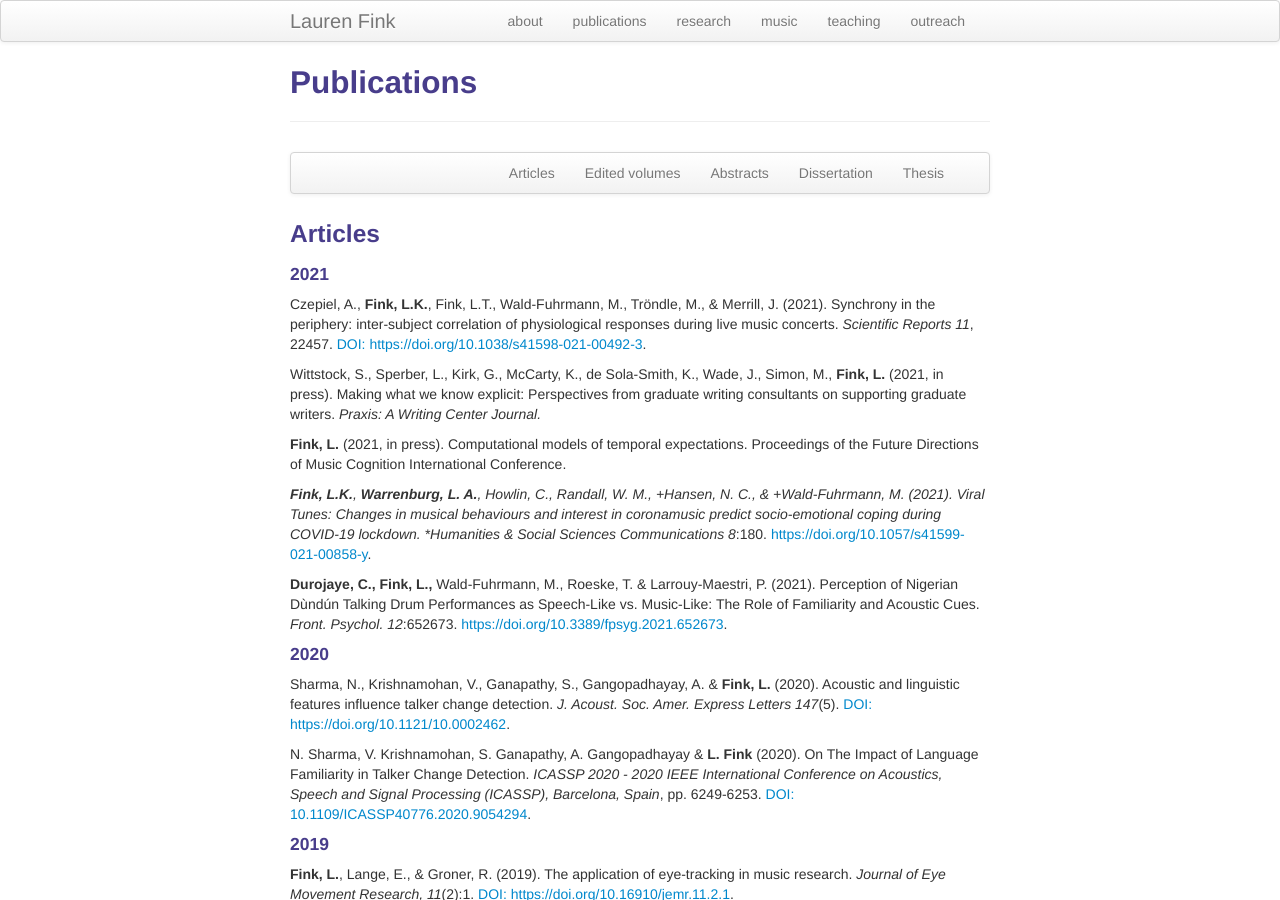
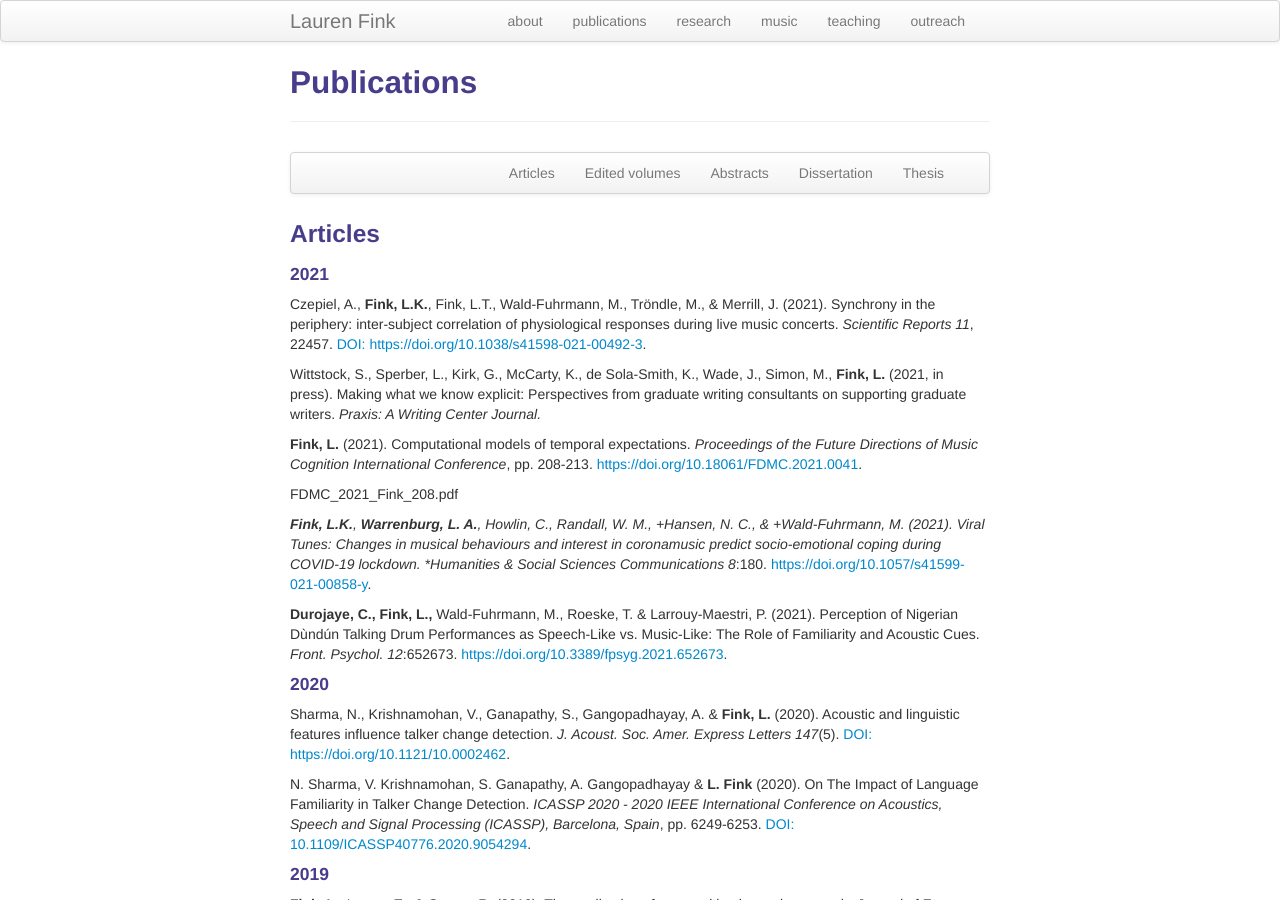
Before and after one commit to lkfink/lkfink.github.io, a Jekyll site: the page built from pages/pubs.md, in a window 1280 px wide and 900 px high. Built offline with Jekyll 4.4.1, drawn with Linux system fonts in a browser that asks for light colours.

Commit message:
add fdmc doi

```diff
--- a/pages/pubs.md
+++ b/pages/pubs.md
@@ -39,7 +39,10 @@ Czepiel, A., **Fink, L.K.**, Fink, L.T., Wald-Fuhrmann, M., Tröndle, M., & Merr
 
 Wittstock, S., Sperber, L., Kirk, G., McCarty, K., de Sola-Smith, K., Wade, J., Simon, M., **Fink, L.** (2021, in press). Making what we know explicit: Perspectives from graduate writing consultants on supporting graduate writers. *Praxis: A Writing Center Journal.*
 
-**Fink, L.** (2021, in press). Computational models of temporal expectations. Proceedings of the Future Directions of Music Cognition International Conference.
+**Fink, L.** (2021). Computational models of temporal expectations. *Proceedings of the Future Directions of Music Cognition International Conference*, pp. 208-213. [https://doi.org/10.18061/FDMC.2021.0041](https://doi.org/10.18061/FDMC.2021.0041){:target="_blank"}.
+
+
+FDMC_2021_Fink_208.pdf
 
 ***Fink, L.K.**, **Warrenburg, L. A.**, Howlin, C., Randall, W. M., +Hansen, N. C., & +Wald-Fuhrmann, M. (2021). Viral Tunes: Changes in musical behaviours and interest in coronamusic predict socio-emotional coping during COVID-19 lockdown. *Humanities & Social Sciences Communications 8*:180. [https://doi.org/10.1057/s41599-021-00858-y](https://doi.org/10.1057/s41599-021-00858-y){:target="_blank"}.
 
```
